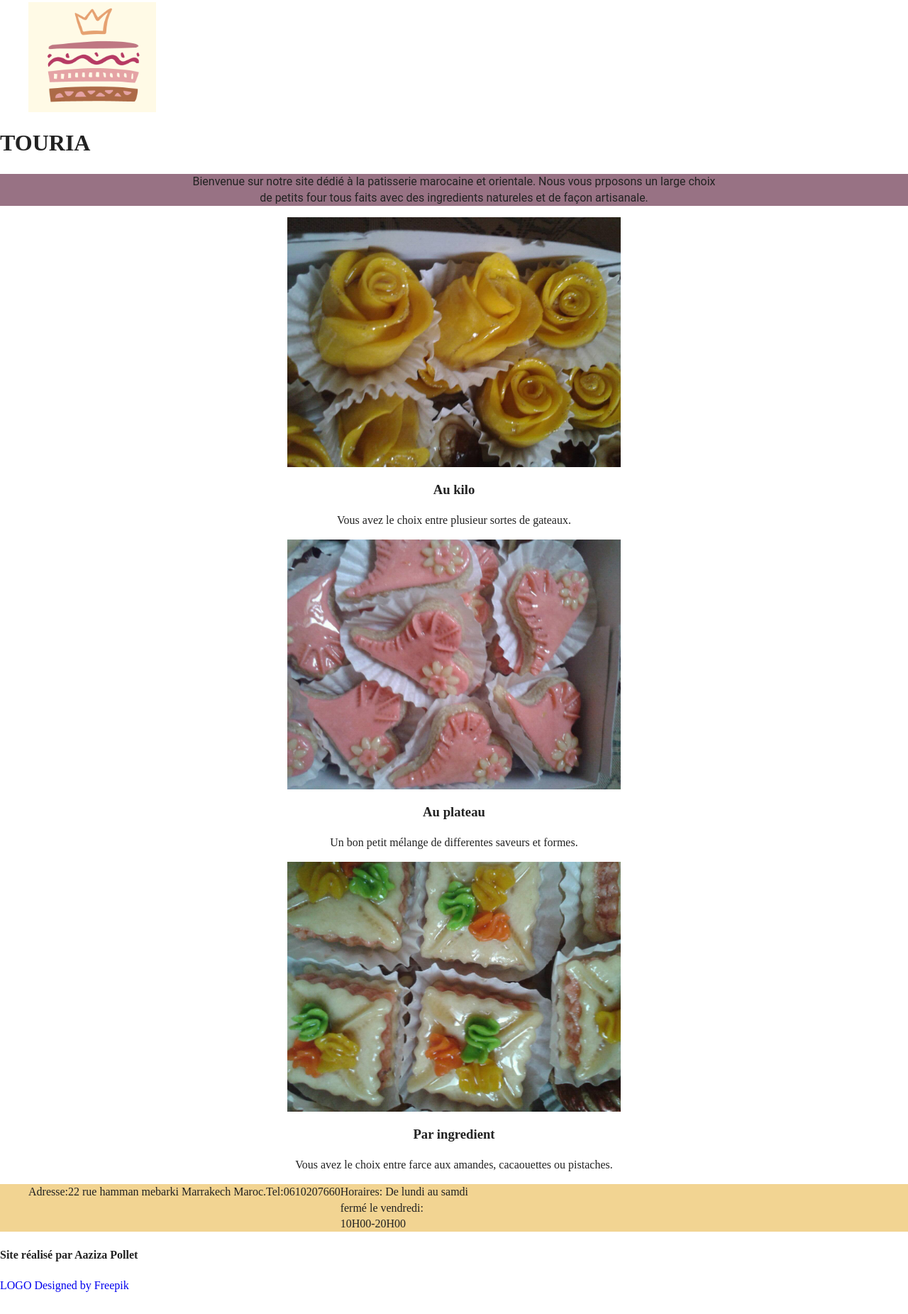
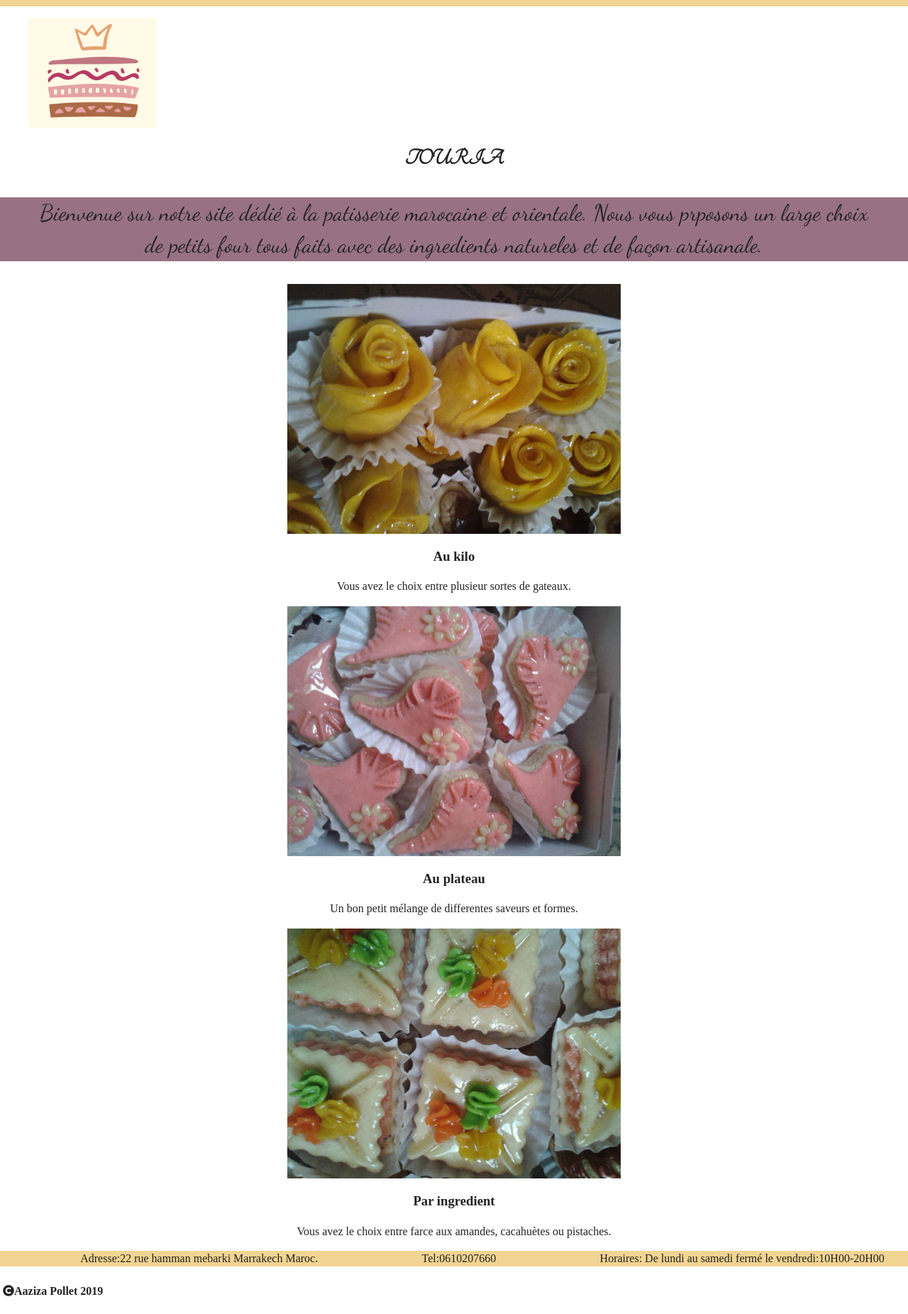
Before and after one commit to pollet-aaziza/HTML-CSS, a plain HTML site: page index.html in a window 1280 px wide. Shown: the part 137-1988 px from the top of the page at 71% size. Before the commit the page ends 1960 px from the top, so only its background shows below. Drawn offline with nearby package versions, Linux system fonts and the light colour scheme.

Commit message:
css added

```diff
--- a/css/main.css
+++ b/css/main.css
@@ -99,14 +99,30 @@ Author's custom styles
 .darck{
   background-color:  #987284;
 }
+.colorLight{
+  color: #F2D492;
+}
+.colorDark{
+  color: #987284;
+}
 .light{
   background-color:  #F2D492;
+}
+.para{
+  font-family: 'Dancing Script', cursive;
+  font-size: 2em;
+}
+.capital{
+  font-family: 'Tangerine', cursive;
 }
 /*-- start of nav--*/
 .flex{
   display: flex;
   justify-content: space-between;
   justify-content: space-around;
+}
+.title{
+  text-align: center;
 }
 @media all and (max-width:600px) {
   .flex{
--- a/index.html
+++ b/index.html
@@ -7,12 +7,15 @@
   <title>TOURIA</title>
   <meta name="description" content="">
   <meta name="viewport" content="width=device-width, initial-scale=1, shrink-to-fit=no">
+  <a href="https://www.freepik.com/free-vector/bakery-logo-collection_1108262.htm">LOGO Designed by Freepik</a>
+
 
   <link rel="manifest" href="site.webmanifest">
   <link rel="apple-touch-icon" href="icon.png">
   <!-- Place favicon.ico in the root directory -->
   <link rel="stylesheet" type="text/css" href="http://fonts.googleapis.com/css?family=Open+Sans:400,600,300,800,700,400italic%7CPT+Serif:400,400italic%7CBree+Serif">
   <link rel="stylesheet" href="https://use.fontawesome.com/releases/v5.0.13/css/all.css" integrity="sha384-DNOHZ68U8hZfKXOrtjWvjxusGo9WQnrNx2sqG0tfsghAvtVlRW3tvkXWZh58N9jp" crossorigin="anonymous">
+  <link href="https://fonts.googleapis.com/css?family=Dancing+Script|Tangerine&display=swap" rel="stylesheet">
   <link rel="stylesheet" href="css/normalize.css">
   <link rel="stylesheet" href="css/main.css">
 </head>
@@ -36,14 +39,14 @@
       </ul>
     </nav>
     <!--  end of nav -->
-    <figure>
+    <figure class="container">
       <img src="img/logo.png" alt="gâteau dessiné" />
     </figure>
-    <h1>TOURIA</h1>
+    <h1 class='title capital'>TOURIA</h1>
   </header>
 
     <div class="welcom darck">
-      <p>Bienvenue sur notre site dédié à la patisserie marocaine et orientale. Nous vous prposons un large choix <br> de petits four tous faits avec des ingredients natureles et de façon artisanale.</p>
+      <p class="para">Bienvenue sur notre site dédié à la patisserie marocaine et orientale. Nous vous prposons un large choix <br> de petits four tous faits avec des ingredients natureles et de façon artisanale.</p>
     </div>
 
   <!--##########################################################  end of header ########################################################## -->
@@ -64,22 +67,22 @@
         <figure>
           <img src="img/ingred.jpg" height="352" width="470" alt="differente sortes de petits four">
           <h3>Par ingredient</h3>
-          <p>Vous avez le choix entre farce aux amandes, cacaouettes ou pistaches.</p>
+          <p>Vous avez le choix entre farce aux amandes, cacahuètes ou pistaches.</p>
         </figure>
       </article>
     </div>
   </main>
-  <!--start of header-->
+  <!--start of footer-->
   <footer class="light">
-    <ul class="contactfooter">
+    <ul class="contactfooter container flex">
       <li>Adresse:22 rue hamman mebarki Marrakech Maroc.</li>
       <li>Tel:0610207660 </li>
-      <li>Horaires: De lundi au samdi <br>fermé le vendredi:<br>10H00-20H00 </li>
+      <li>Horaires: De lundi au samedi fermé le vendredi:10H00-20H00 </li>
     </ul>
   </footer>
-  <h4>Site réalisé par Aaziza Pollet</h4>
+  <h4><i class="fas fa-copyright">Aaziza Pollet 2019</i></h4>
 
-  <!--end of header-->
+  <!--end of footer-->
 
   <script src="js/vendor/modernizr-3.6.0.min.js"></script>
   <script src="https://code.jquery.com/jquery-3.3.1.min.js" integrity="sha256-FgpCb/KJQlLNfOu91ta32o/NMZxltwRo8QtmkMRdAu8=" crossorigin="anonymous"></script>
@@ -93,9 +96,6 @@
   ga('create', 'UA-XXXXX-Y', 'auto'); ga('send', 'pageview')
   </script>
   <script src="https://www.google-analytics.com/analytics.js" async defer></script>
-  <!--start of footer-->
-  <a href="https://www.freepik.com/free-vector/bakery-logo-collection_1108262.htm">LOGO Designed by Freepik</a>
-  <!--end of footer-->
 </body>
 
 </html>
```
